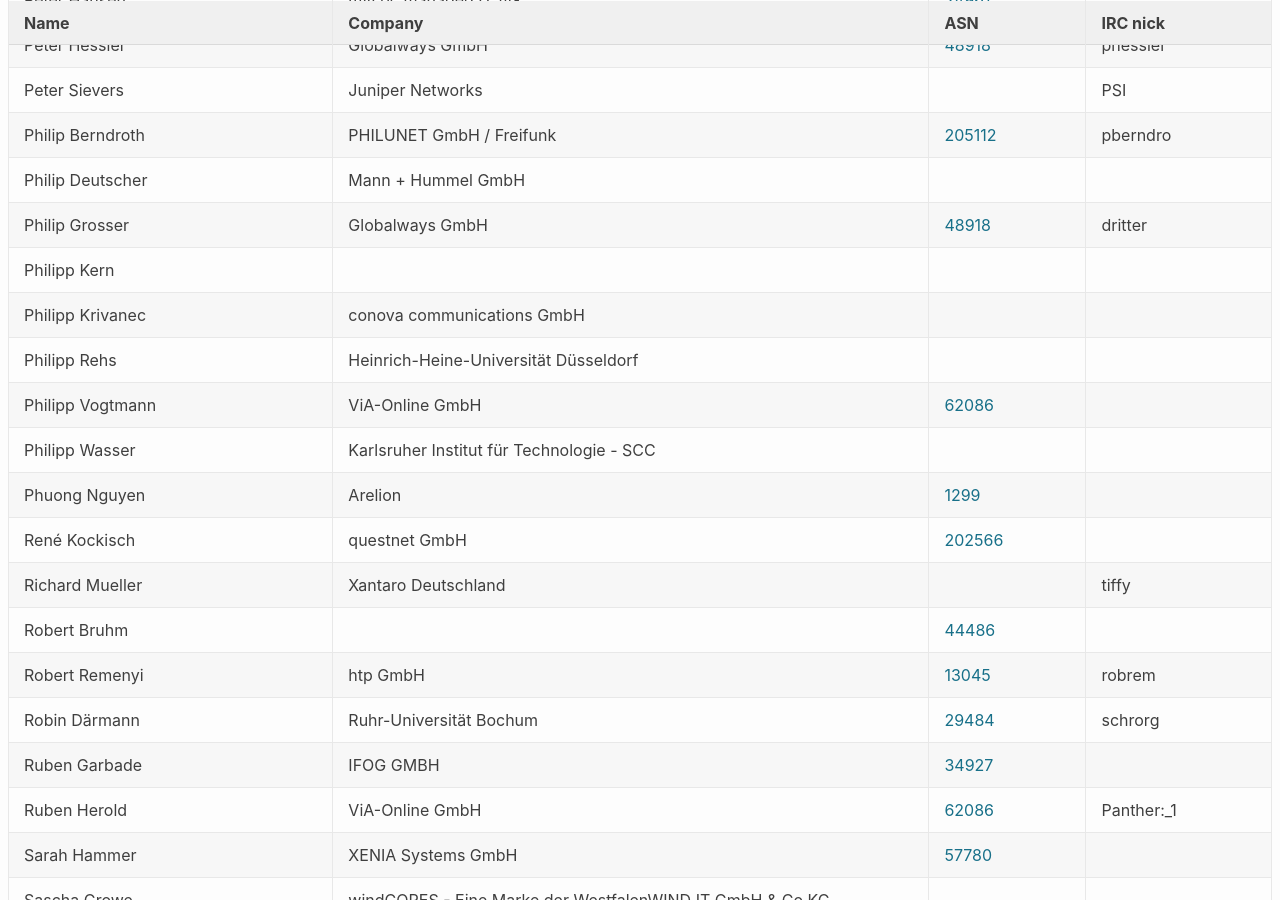
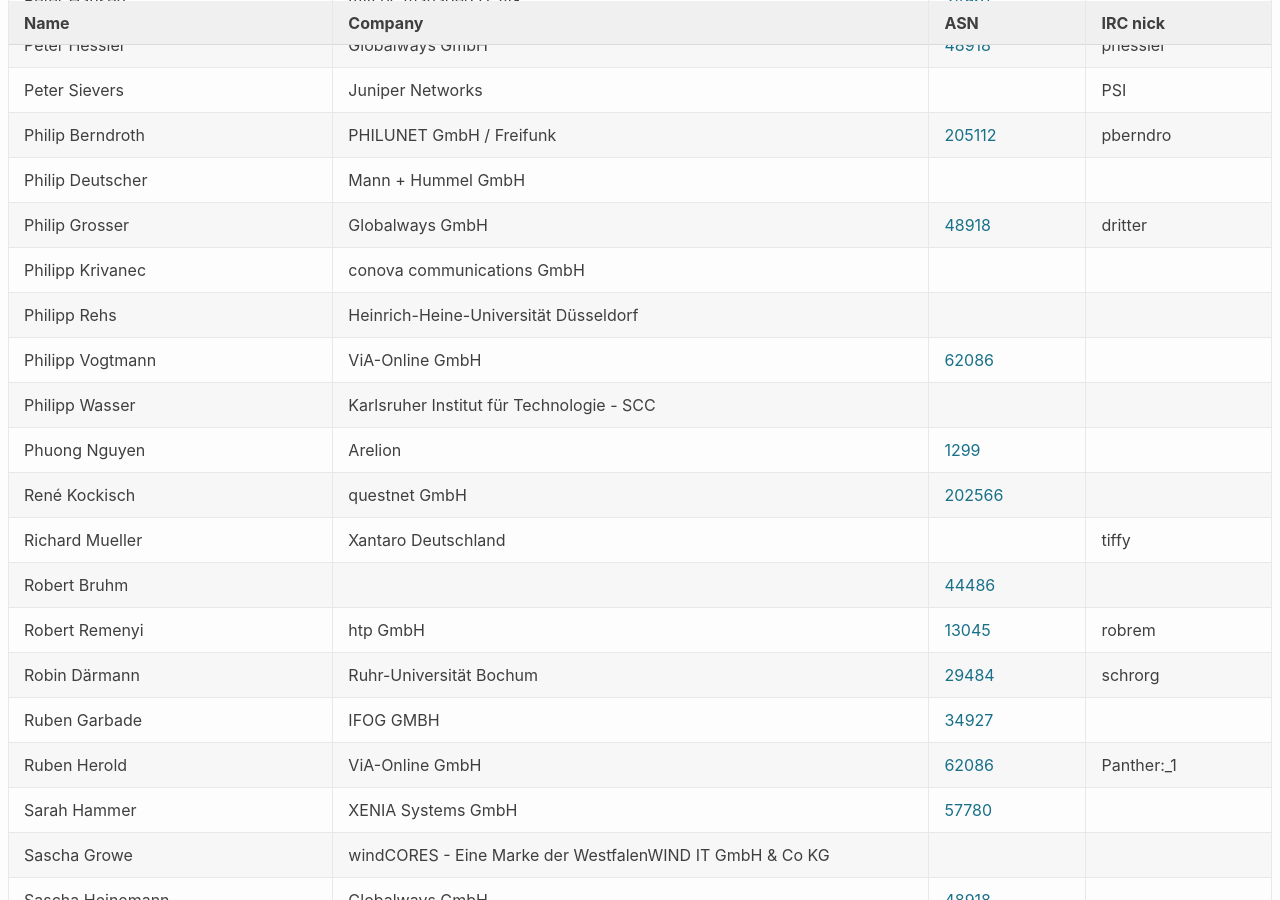
Before and after one commit to denog/pretix-attendeelist, a Jekyll site: the page built from denog15/index.md, in a window 1280 px wide and 900 px high, scrolled down 11269 px. Built offline with Jekyll 4.4.1, drawn with Linux system fonts in a browser that asks for light colours.

Commit message:
Latest data: Tue Oct 24 06:48:17 UTC 2023

```diff
--- a/_data/attendees_denog15_onsite.json
+++ b/_data/attendees_denog15_onsite.json
@@ -1512,12 +1512,6 @@
     "asn": "48918"
   },
   {
-    "name": "Philipp Kern",
-    "company": null,
-    "irc": null,
-    "asn": null
-  },
-  {
     "name": "Philipp Krivanec",
     "company": "conova communications GmbH",
     "irc": null,
```
